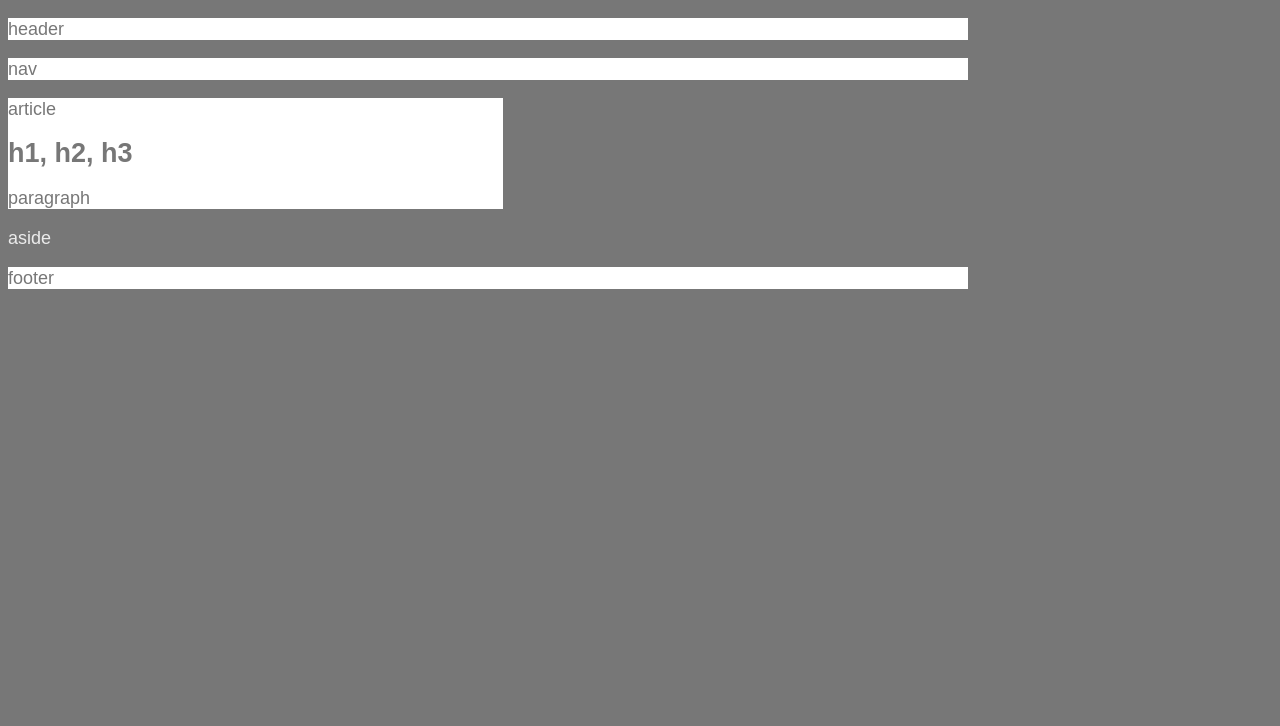
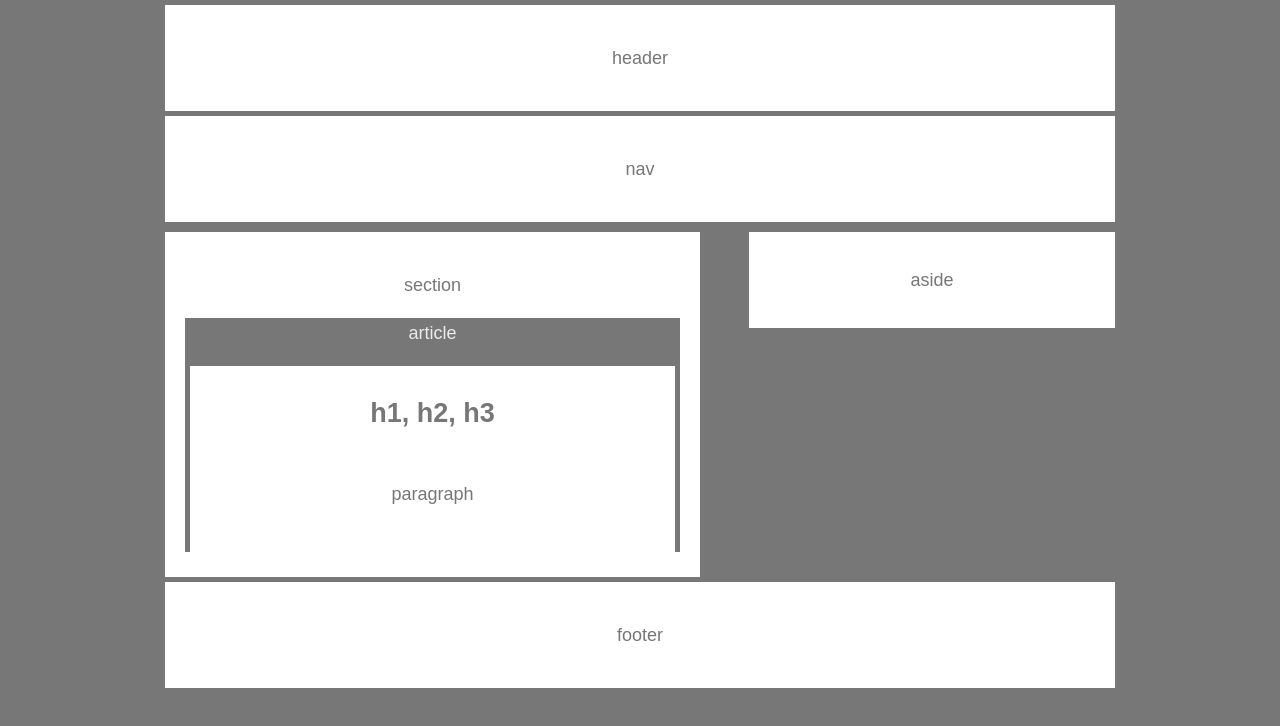
Before and after one commit to JayMFrimmel/intro-wireframe, a plain HTML site: page index.html in a window 1280 px wide. Drawn offline with Linux system fonts and the light colour scheme.

Commit message:
added html and css

```diff
--- a/index.html
+++ b/index.html
@@ -17,11 +17,16 @@
 	</nav>
 
 	<section>
-		<article>
+		<p>section</p>
+		<div class="article">
 			<p>article</p>
+				<div class="titles">
 				<h2>h1, h2, h3</h2>
+					<div class="paragraph">
 					<p>paragraph</p>
-		</article>
+					</div>
+				</div>
+		</div>
 	</section>
 
 	<aside>
--- a/style.css
+++ b/style.css
@@ -1,32 +1,77 @@
 body {
 	font-family: Arial, 'Helvetica Neue', Helvetica, sans-serif;
 	font-size: 18px;
-	line-height: 22px;
+	line-height: 30px;
+	text-align: center;
 	color: #ebebeb;
 	background-color: #777;
 	width: 960px;
+	margin: auto;
 }
 
 header {
 	background-color: white;
 	color: #777;
+	padding: 20px;
+	border: 0px;
+	margin: 5px;
 }
 
-nav{
+nav {
 	background-color: white;
 	color: #777;
+	padding: 20px;
+	border: 0px;
+	margin: 5px;
 }
 section {
 	width: 495px;
 	background-color: white;
 	color: #777;
+	padding: 20px;
+	border: 0px;
+	margin: 5px;
+	float: left;
+}
+
+.article {
+	background-color: #777;
+	color: #ebebeb;
+}
+
+.titles {
+	background-color: white;
+	color: #777;
+	padding-top: 10px;
+	padding-bottom: 10px;
+	border: 0px;
+	margin: 5px;
+}
+
+.paragraph {
+	background-color: white;
+	color: #777;
+	padding-top: 10px;
+	padding-bottom: 10px;
+	border: 0px;
+	margin: 5px;
 }
 
 aside {
-	width: 450px;
+	width: 35%;
+	background-color: white;
+	color: #777;
+	padding: 15px;
+	border: 0px;
+	margin: 5px;
+	float: right;
 }
 
 footer {
 	background-color: white;
 	color: #777;
+	padding: 20px;
+	border: 0px;
+	margin: 5px;
+	clear: left;
 }
```
